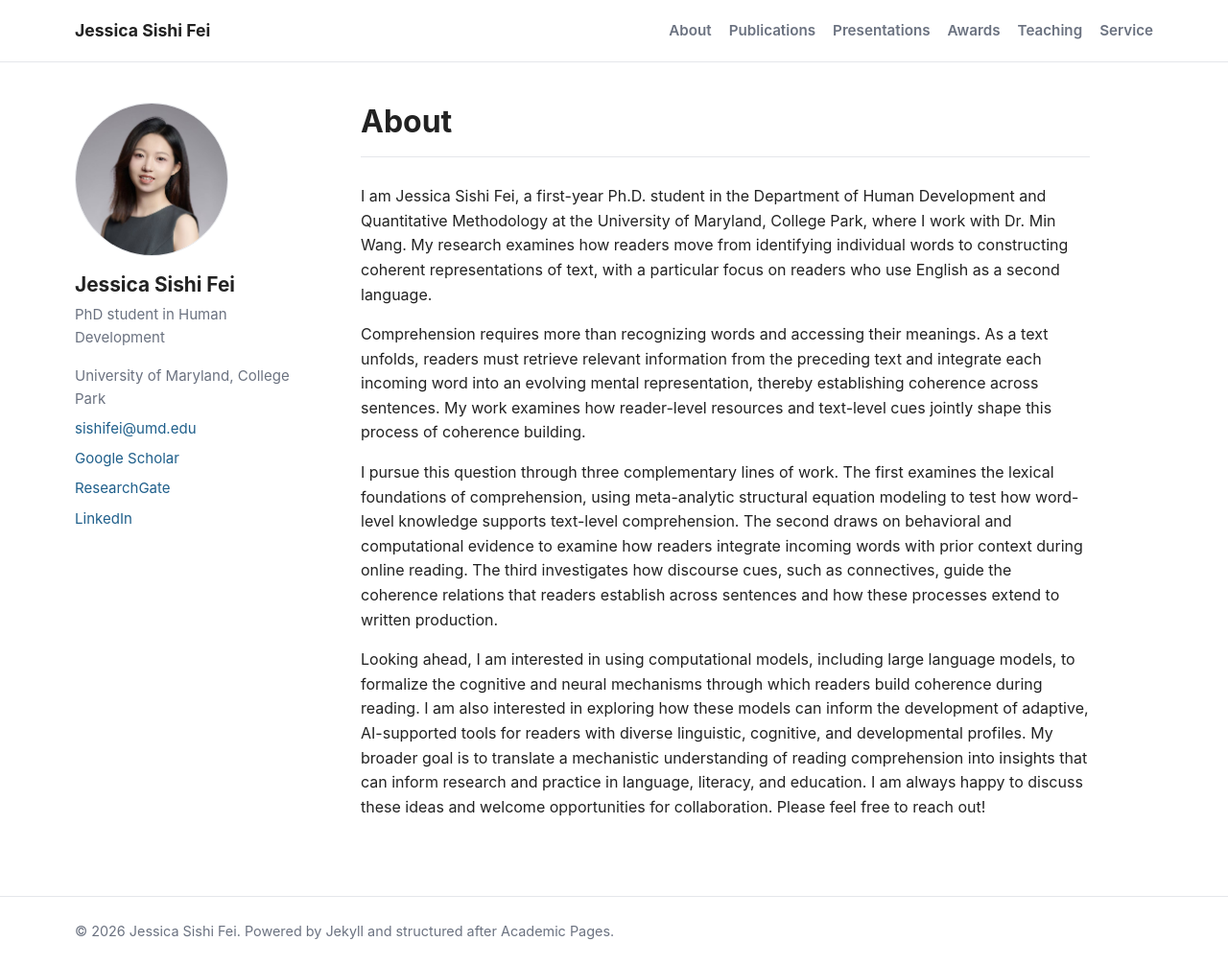
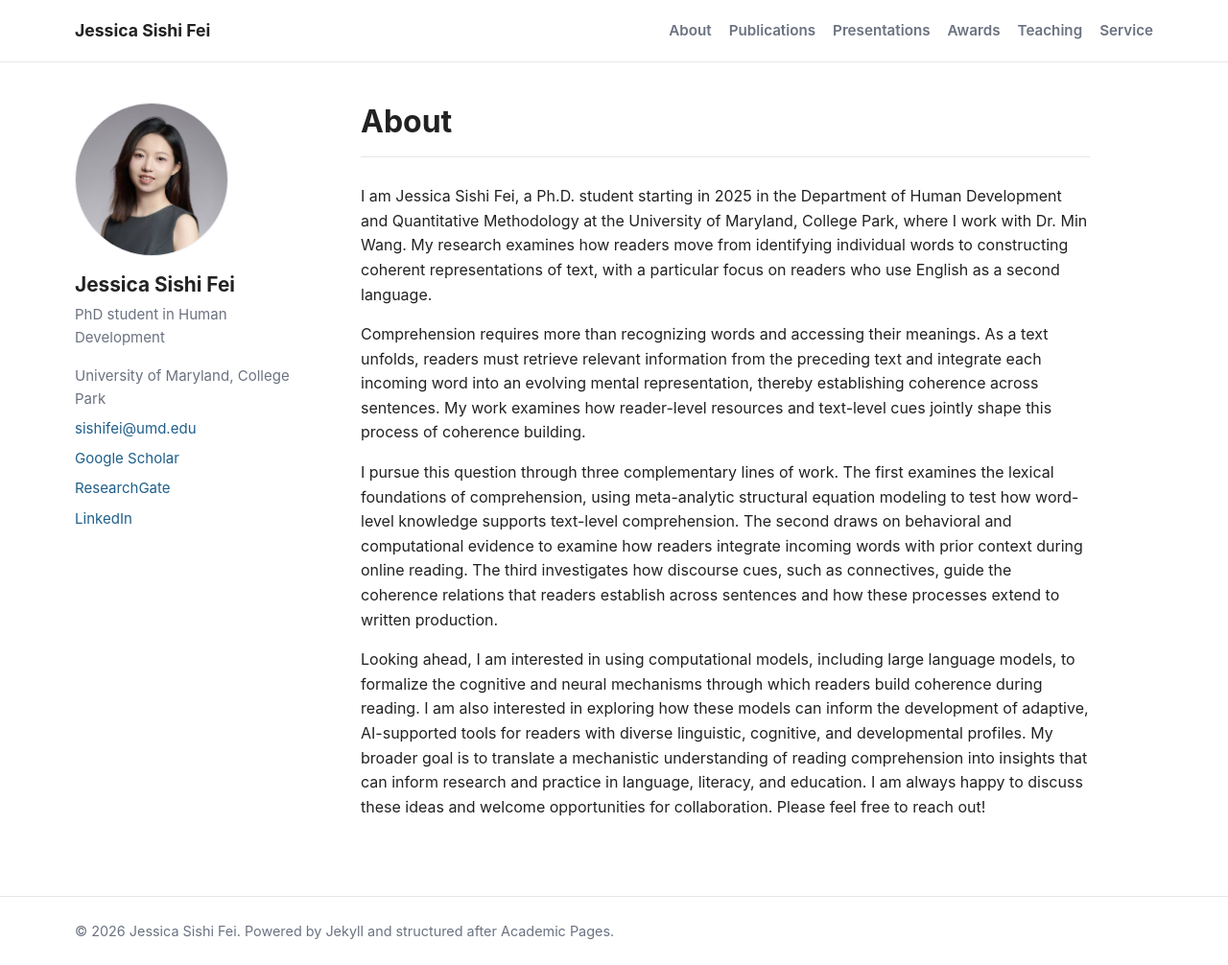
Before and after one commit to jessicasishifei/jessicasishifei.github.io, a Jekyll site: the page built from index.md, in a window 1280 px wide. Shown: the whole page at 96% size. Built offline with Jekyll 4.4.1, drawn with Linux system fonts in a browser that asks for light colours.

Commit message:
index.md

```diff
--- a/index.md
+++ b/index.md
@@ -4,7 +4,7 @@ permalink: /
 author_profile: true
 ---
 
-I am Jessica Sishi Fei, a first-year Ph.D. student in the Department of Human Development and Quantitative Methodology at the University of Maryland, College Park, where I work with Dr. Min Wang. My research examines how readers move from identifying individual words to constructing coherent representations of text, with a particular focus on readers who use English as a second language.
+I am Jessica Sishi Fei, a Ph.D. student starting in 2025 in the Department of Human Development and Quantitative Methodology at the University of Maryland, College Park, where I work with Dr. Min Wang. My research examines how readers move from identifying individual words to constructing coherent representations of text, with a particular focus on readers who use English as a second language.
 
 Comprehension requires more than recognizing words and accessing their meanings. As a text unfolds, readers must retrieve relevant information from the preceding text and integrate each incoming word into an evolving mental representation, thereby establishing coherence across sentences. My work examines how reader-level resources and text-level cues jointly shape this process of coherence building.
 
```
